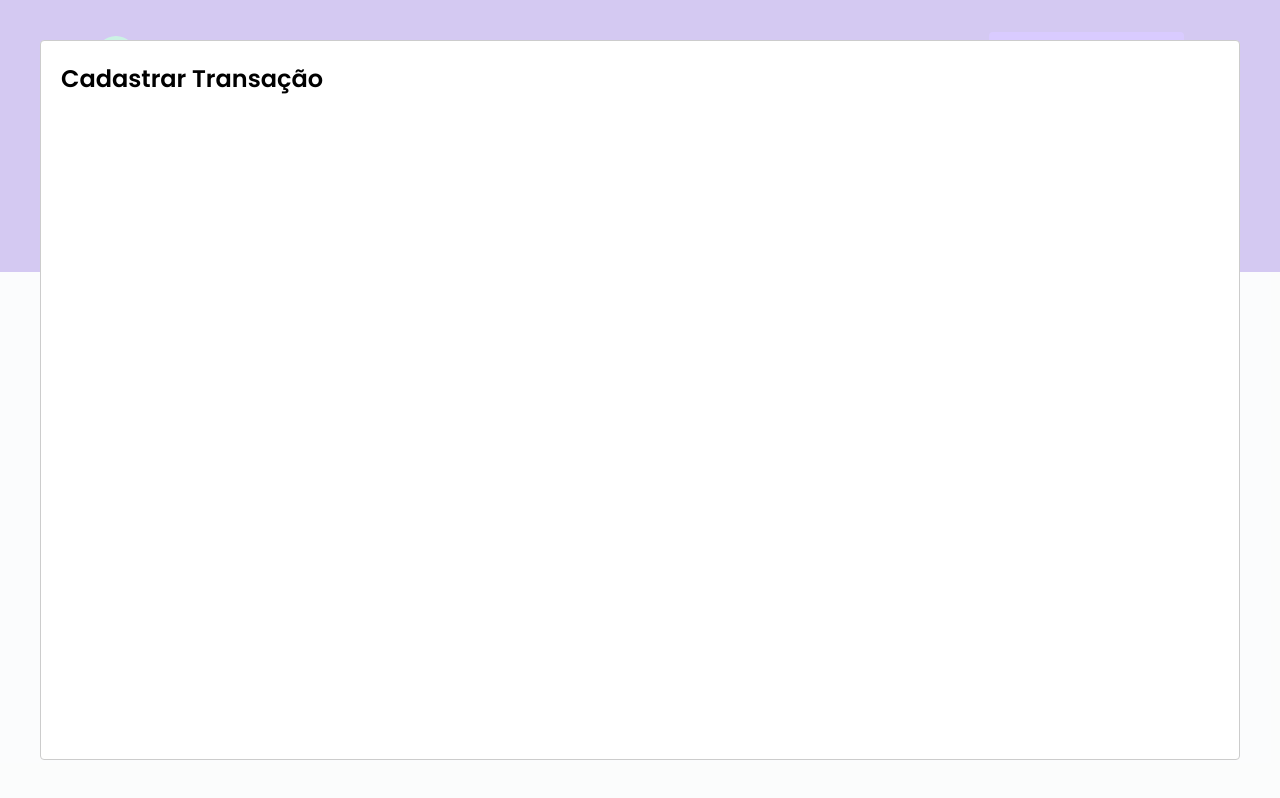
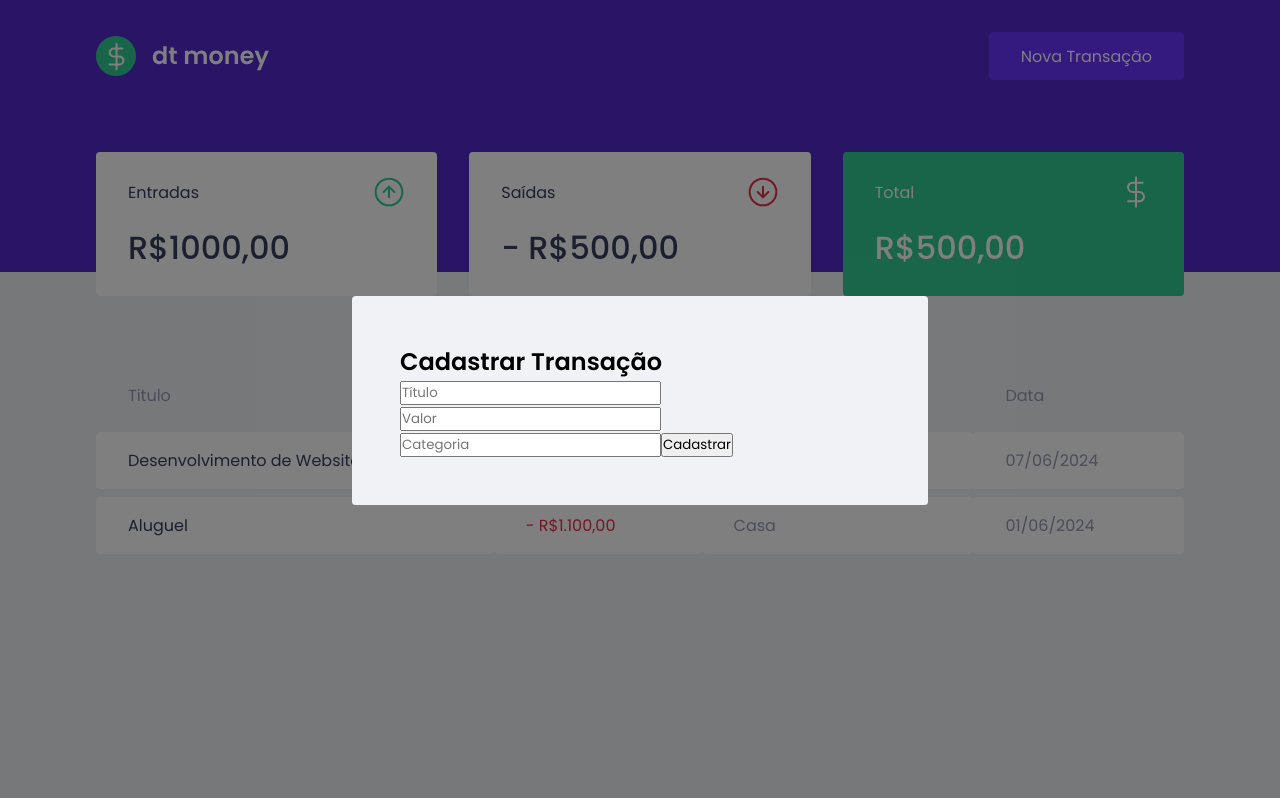
Before and after one commit to Math3ux/dtmoney-ignite, a React (Create React App) app: page / in a window 1280 px wide. Both pictures are taken after a click on the button "Nova Transação". Built offline with nearby package versions, Linux system fonts and the light colour scheme; no server answers; what miragejs would draw is missing.

Commit message:
Styled Modal of New Transactions

```diff
--- a/src/components/NewTransactionModal/index.tsx
+++ b/src/components/NewTransactionModal/index.tsx
@@ -1,4 +1,5 @@
 import ReactModal from "react-modal";
+import { Container } from "./styles";
 
 interface NewTransactionModalProps {
     isOpen: boolean;
@@ -7,8 +8,15 @@
 
 export function NewTransactionModal({isOpen,onRequestClose}:Readonly<NewTransactionModalProps>){
     return (
-    <ReactModal isOpen={isOpen} onRequestClose={onRequestClose}>
-        <h2>Cadastrar Transação</h2>
+    <ReactModal isOpen={isOpen} onRequestClose={onRequestClose} overlayClassName='react-modal-overlay' className='react-modal-content'>
+        <Container>
+            <h2>Cadastrar Transação</h2>
+
+            <input placeholder='Título' type="text" />
+            <input placeholder='Valor' type="number" />
+            <input placeholder='Categoria' type="text" />
+            <button type="submit">Cadastrar</button>
+        </Container>
     </ReactModal>
 
     )
--- a/src/components/NewTransactionModal/styles.ts
+++ b/src/components/NewTransactionModal/styles.ts
@@ -1,5 +1,5 @@
 import styled from "styled-components";
 
-export const Container = styled.div`
+export const Container = styled.form`
 
 `;
--- a/src/components/Summary/index.tsx
+++ b/src/components/Summary/index.tsx
@@ -18,7 +18,7 @@
                     <p>Saídas</p>
                     <img src={outcomeImg} alt="Saídas"/>
                 </header>
-                <strong>- R$5000,00</strong>
+                <strong>- R$500,00</strong>
             </div>
             <div className="highlight-background">
                 <header>
--- a/src/styles/global.ts
+++ b/src/styles/global.ts
@@ -50,4 +50,26 @@
         opacity: 0.6;
         cursor: not-allowed;
     }
+
+    .react-modal-overlay{
+        background-color: rgba(0, 0, 0, 0.5);
+        position: fixed;
+        top: 0;
+        bottom: 0;
+        right: 0;
+        left: 0;
+        display: flex;
+        justify-content: center;
+        align-items: center;
+    }
+
+    .react-modal-content{
+        width: 100%;
+        max-width: 576px;
+        background-color: var(--background);
+        padding: 3rem;
+        position: relative;
+        border-radius: 0.24rem;
+    }
+
 `;
```
